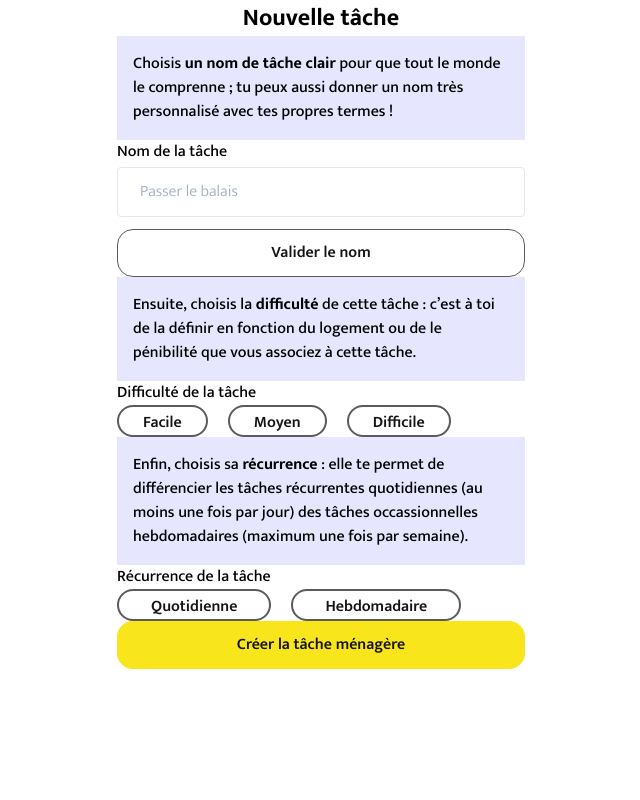
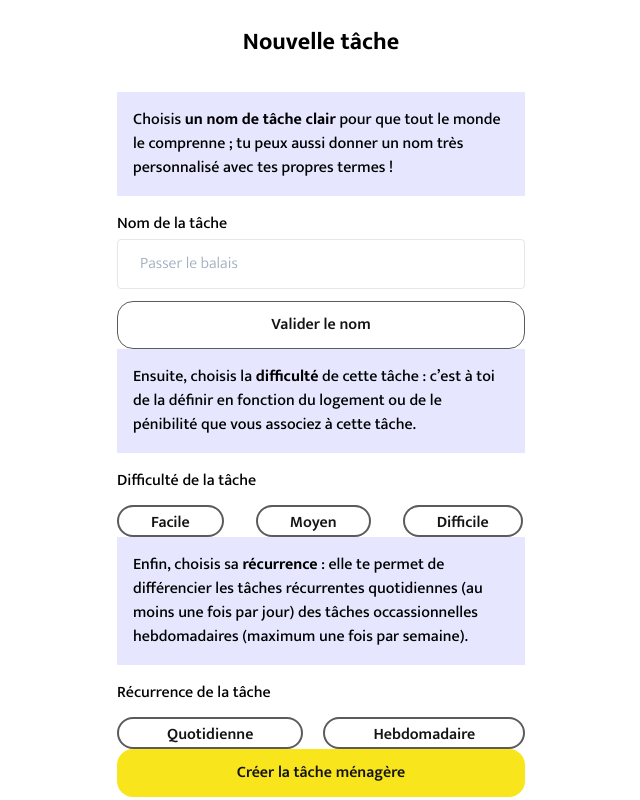
Before and after one commit to antoinechassagne/stov, a Nuxt app: page /tasks/Create in a window 1280 px wide. Shown: the whole page, without its empty margins (319-959 px from the left). Built offline with nearby package versions, Linux system fonts and the light colour scheme.

Commit message:
Change radio buttons style

```diff
--- a/components/RadioButton.vue
+++ b/components/RadioButton.vue
@@ -1,5 +1,5 @@
 <template>
-  <div class="inline-block rounded-2xl bg-white checked:bg-yellow-100 border-2 border-gray-70 h-8 checked:bg-yellow-100 checked:border-transparent font-semibold text-center text-black py-1">
+  <div class="inline-block rounded-2xl bg-white checked:bg-yellow-100 checked:border-transparent border-2 border-gray-70 h-8 font-semibold text-center text-black py-1">
     <input type="radio" :name="name" class="hidden">
     <label> {{label}} </label>
   </div>
--- a/pages/tasks/Create.vue
+++ b/pages/tasks/Create.vue
@@ -2,11 +2,11 @@
 
     <div class="min-h-screen flex bg-gray-50">
       <div class="max-w-md mx-auto">
-        <h1 class="font-bold text-2xl text-center">Nouvelle tâche</h1>
+        <h1 class="font-bold text-2xl text-center pt-6 pb-8">Nouvelle tâche</h1>
         <div class="mx-5">
 
           <div id="etape-1">
-            <div class="bg-blue-10">
+            <div class="bg-blue-10 mb-4">
               <p class="p-4">
                 Choisis <b>un nom de tâche clair</b> pour que tout le monde le comprenne ; tu peux aussi donner un nom très personnalisé avec tes propres termes !
               </p>
@@ -16,78 +16,63 @@
           </div>
 
           <div id="etape-2">
-            <div class="bg-blue-10">
+            <div class="bg-blue-10 mb-4">
               <p class="p-4">
                 Ensuite, choisis la <b>difficulté</b> de cette tâche :  c’est à toi de la définir en fonction du logement ou de le pénibilité que vous associez à cette tâche.
               </p>
             </div>
             <label for="difficulty">Difficulté de la tâche</label>
-            <div class="flex space-x-5">
-              <RadioButton label="Facile" name="difficulty" class="px-6"/>
-              <RadioButton label="Moyen" name="difficulty" class="px-6"/>
-              <RadioButton label="Difficile" name="difficulty" class="px-6"/>
+            <div class="flex space-x-8 mt-3">
+              <RadioButton label="Facile" name="difficulty" class="px-8"/>
+              <RadioButton label="Moyen" name="difficulty" class="px-8"/>
+              <RadioButton label="Difficile" name="difficulty" class="px-8"/>
             </div>
 
 
             <div id="etape-3">
-              <div class="bg-blue-10">
+              <div class="bg-blue-10 mb-4">
                 <p class="p-4">
                   Enfin, choisis sa <b>récurrence</b> : elle te permet de différencier les tâches récurrentes quotidiennes (au moins une fois par jour) des tâches occassionnelles hebdomadaires (maximum une fois par semaine).                </p>
               </div>
               <label for="recurrency">Récurrence de la tâche</label>
-              <div class="flex space-x-5">
-                <RadioButton label="Quotidienne" name="recurrency" class="px-8"/>
-                <RadioButton label="Hebdomadaire" name="recurrency" class="px-8"/>
+              <div class="flex space-x-5 mt-3">
+                <RadioButton label="Quotidienne" name="recurrency" class="px-12"/>
+                <RadioButton label="Hebdomadaire" name="recurrency" class="px-12"/>
               </div>
             </div>
           </div>
 
-          <ButtonPrimary aria-disabled="true">Créer la tâche ménagère</ButtonPrimary>
+          <ButtonPrimary class="mt-14" disabled="true">Créer la tâche ménagère</ButtonPrimary>
         </div>
       </div>
     </div>
 
-    <!--
-        <p>Je suis un texte d'explication</p>
-        <div class="flex flex-col">
-          <label>Nom de la tâche :</label>
-          <input
-            type="text"
-            placeholder="Saisissez le nom de la tâche"
-            required
-            class="appearance-none rounded p-1 border-blue-70 border-2"
-          />
-        </div>
-        <div class="flex flex-col">
-          <label>Choisissez la difficulté de la tâche</label>
-          <div class="space-x-4">
-            <RadioButton name="difficulty" label="Facile"/>
-            <RadioButton name="difficulty" label="Moyen"/>
-            <RadioButton name="difficulty" label="Dur"/>
-          </div>
-
-        </div>
-
-        <label class="block">
-          <input class="mr-2" type="checkbox" />
-          <span> Tâche quotidienne ? </span>
-        </label>
-
-        <Button>CTA =></Button>
--->
 </template>
 
 <script>
 import ButtonPrimary from "~/components/ButtonPrimary";
+import ButtonSecondary from "~/components/ButtonSecondary";
+import RadioButton from "~/components/RadioButton";
+import BaseInput from "~/components/BaseInput";
 
 export default {
   name: "CreateTask",
+  data(){
+    return {
+      step: 1
+    }
+  },
   components: {
     ButtonPrimary,
+    RadioButton,
+    ButtonSecondary,
+    BaseInput
   },
   methods: {
     createTask() {
-      this.$router.push("/tasks");
+      if (step === 4){
+        this.$router.push("/tasks");
+      }
     },
   },
 };
```
